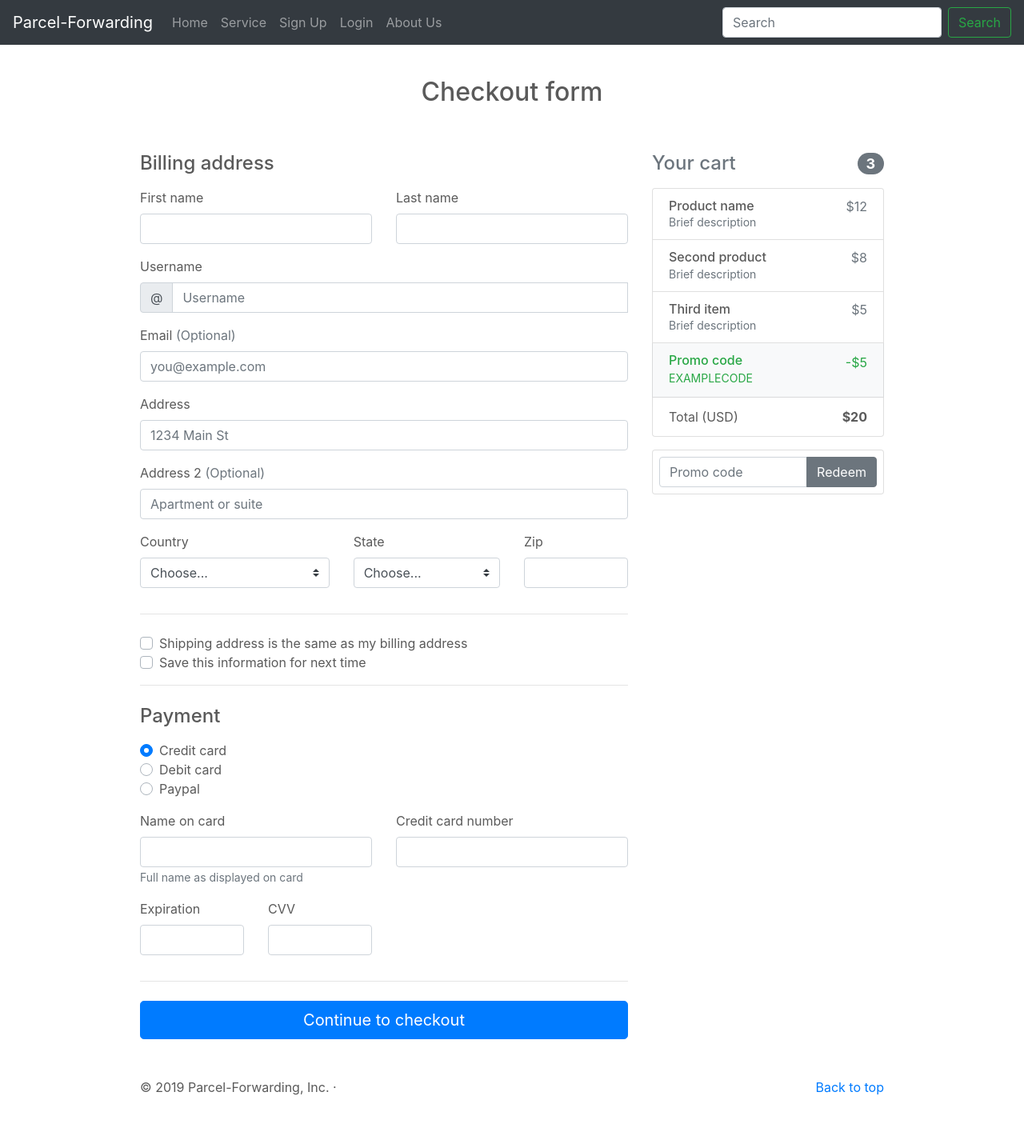
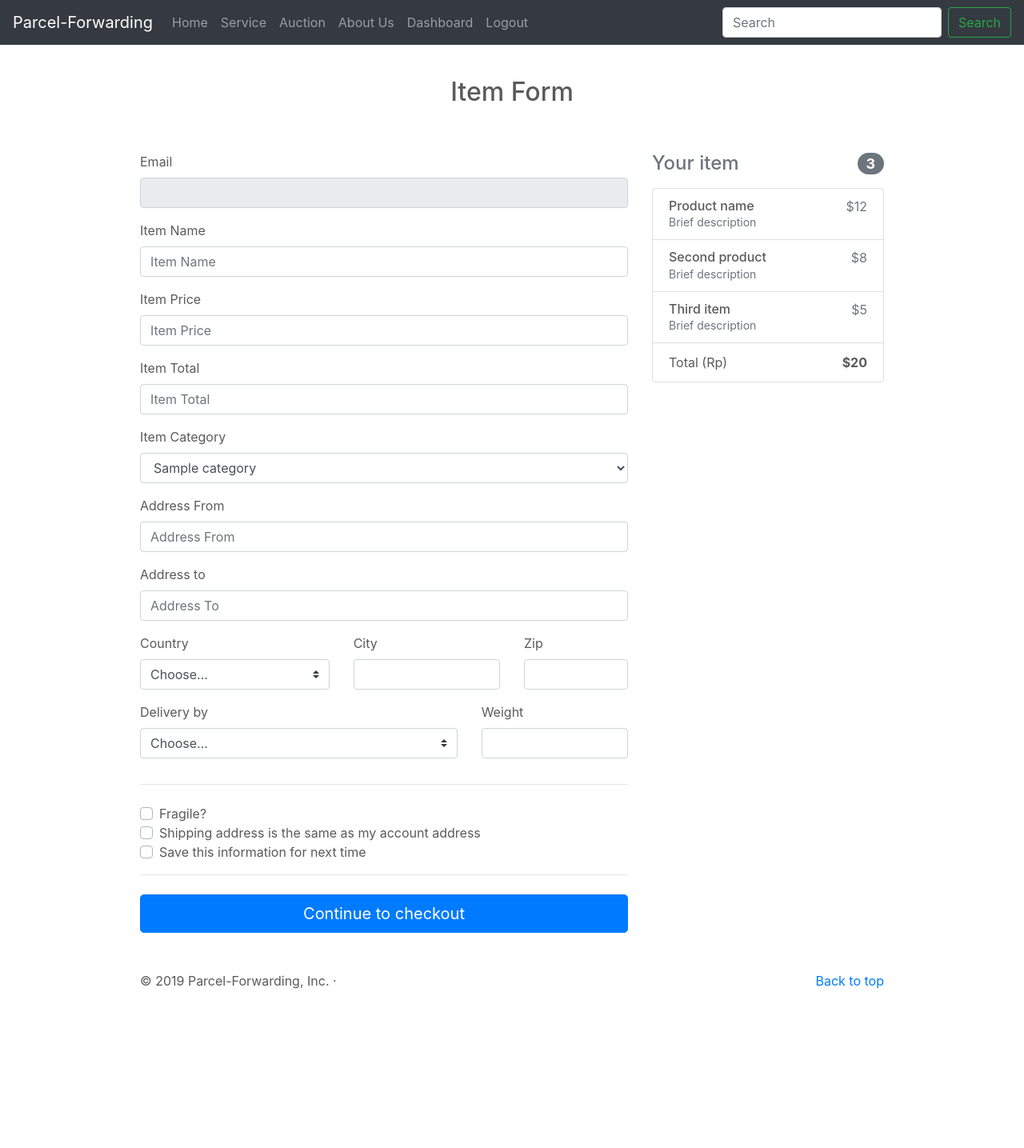
Before and after one commit to hardzal/parcell-forwarding, a CodeIgniter app: page /parcell-forwarding/service in a window 1280 px wide. Shown: the whole page at 80% size. After the commit the page ends 1236 px from the top, so only its background shows below. Run offline with CodeIgniter, Linux system fonts and the light colour scheme; a user stored in the database is signed in; data comes from the database, SQL or seed files in the repository; tables that the repository leaves empty or names only in its code hold one stand-in row (values such as "Sample post"); data that the repository does not hold is empty; some libraries are stand-ins or nearby versions.

Commit message:
add service pages

```diff
--- a/application/controllers/Service.php
+++ b/application/controllers/Service.php
@@ -6,17 +6,47 @@ class Service extends CI_Controller
 	public function __construct()
 	{
 		parent::__construct();
+		is_logged_in();
 		$this->load->library('form_validation');
+		$this->load->model('User_model', 'user');
+		$this->load->model('Item_model', 'item');
 	}
 
 	public function index()
 	{
-		$data['title'] = "Service";
+		$data['title'] = "Service Page";
+		$data['user'] = $this->user->getDataUser($this->session->userdata('email'));
+		$data['item_categories'] = $this->item->getItemCategories();
+		$data['states'] = $this->db->get('countries')->result_array();
+		$data['deliveries'] = $this->db->get('deliveries')->result_array();
+
+		$this->form_validation->set_rules('item_name', 'Item Name', 'required|trim|min_length[3]');
+		$this->form_validation->set_rules('item_price', 'Item Price', 'required|trim|numeric');
+		$this->form_validation->set_rules('item_total', 'Item Total', 'required|trim|numeric');
+		$this->form_validation->set_rules('item_category', 'Item Category', 'required|trim');
+		$this->form_validation->set_rules('address_from', 'Address From', 'required|trim');
+		$this->form_validation->set_rules('address_to', 'Address To', 'required|trim');
+		$this->form_validation->set_rules('country', 'Country', 'required|trim');
+		$this->form_validation->set_rules('city', 'City', 'required|trim');
+		$this->form_validation->set_rules('postcode', 'Postcode', 'required|numeric|trim|max_length[6]');
 
 		if ($this->form_validation->run() == FALSE) {
 			$this->load->view('layouts/header', $data);
 			$this->load->view('services/index', $data);
 			$this->load->view('layouts/footer');
-		} else { }
+		} else {
+			$item_name = $this->input->post('item_name');
+			$item_price = $this->input->post('item_price');
+			$item_total = $this->input->post('item_total');
+			$item_category = $this->input->post('item_category');
+			$address_from = $this->input->post('address_from');
+			$address_to = $this->input->post('address_to');
+			$country = $this->input->post('country');
+			$city = $this->input->post('city');
+			$postcode = $this->input->post('postcode');
+			$email = $this->input->post('email');
+
+			$item_code = base64_encode(random_bytes(8));
+		}
 	}
 }
--- a/application/models/Item_model.php
+++ b/application/models/Item_model.php
@@ -1,6 +1,6 @@
 <?php
 
-class Item_mode extends CI_Model
+class Item_model extends CI_Model
 {
 	public function getItems()
 	{ }
@@ -19,4 +19,9 @@ class Item_mode extends CI_Model
 
 	public function searchItems()
 	{ }
+
+	public function getItemCategories()
+	{
+		return $this->db->get('item_categories')->result_array();
+	}
 }
--- /dev/null
+++ b/application/views/auction/index.php
@@ -0,0 +1,4 @@
+<div class="container marketing" id="about-us">
+
+
+</div>
--- a/application/views/layouts/header.php
+++ b/application/views/layouts/header.php
@@ -35,14 +35,26 @@
 						<a class='nav-link' href='<?= base_url(); ?>service'>Service</a>
 					</li>
 					<li class='nav-item'>
-						<a class='nav-link' href='<?= base_url(); ?>auth/signup'>Sign Up</a>
-					</li>
-					<li class='nav-item'>
-						<a class='nav-link' href='<?= base_url(); ?>auth/login'>Login</a>
+						<a class='nav-link' href='<?= base_url(); ?>auction'>Auction</a>
 					</li>
 					<li class='nav-item'>
 						<a class='nav-link' href='<?= base_url(); ?>#about-us'>About Us</a>
 					</li>
+					<?php if (!$this->session->userdata('email')) : ?>
+						<li class='nav-item'>
+							<a class='nav-link' href='<?= base_url(); ?>auth/signup'>Sign Up</a>
+						</li>
+						<li class='nav-item'>
+							<a class='nav-link' href='<?= base_url(); ?>auth/login'>Login</a>
+						</li>
+					<?php else : ?>
+						<li class='nav-item'>
+							<a class='nav-link' href='<?= base_url(); ?>user'>Dashboard</a>
+						</li>
+						<li class='nav-item'>
+							<a class='nav-link' href='<?= base_url(); ?>auth/logout'>Logout</a>
+						</li>
+					<?php endif; ?>
 				</ul>
 				<form class="form-inline mt-2 mt-md-0" method="GET" action="<?= base_url(); ?>">
 					<input class="form-control mr-sm-2" type="text" placeholder="Search" aria-label="Search">
--- a/application/views/services/index.php
+++ b/application/views/services/index.php
@@ -1,12 +1,12 @@
 <div class="container mb-5">
 	<div class="py-5 text-center">
-		<h2>Checkout form</h2>
+		<h2>Item Form</h2>
 	</div>
 
 	<div class="row">
 		<div class="col-md-4 order-md-2 mb-4">
 			<h4 class="d-flex justify-content-between align-items-center mb-3">
-				<span class="text-muted">Your cart</span>
+				<span class="text-muted">Your item</span>
 				<span class="badge badge-secondary badge-pill">3</span>
 			</h4>
 			<ul class="list-group mb-3">
@@ -31,170 +31,135 @@
 					</div>
 					<span class="text-muted">$5</span>
 				</li>
-				<li class="list-group-item d-flex justify-content-between bg-light">
-					<div class="text-success">
-						<h6 class="my-0">Promo code</h6>
-						<small>EXAMPLECODE</small>
-					</div>
-					<span class="text-success">-$5</span>
-				</li>
 				<li class="list-group-item d-flex justify-content-between">
-					<span>Total (USD)</span>
+					<span>Total (Rp)</span>
 					<strong>$20</strong>
 				</li>
 			</ul>
+		</div>
 
-			<form class="card p-2">
-				<div class="input-group">
-					<input type="text" class="form-control" placeholder="Promo code">
-					<div class="input-group-append">
-						<button type="submit" class="btn btn-secondary">Redeem</button>
-					</div>
+		<div class="col-md-8 order-md-1">
+			<form method="POST" action="<?= base_url('service'); ?>" class="needs-validation">
+				<div class="mb-3">
+					<label for="email">Email</label>
+					<input type="email" class="form-control" value="<?= $user['email']; ?>" name="email" id="email" readonly />
 				</div>
-			</form>
-		</div>
-		<div class="col-md-8 order-md-1">
-			<h4 class="mb-3">Billing address</h4>
-			<form class="needs-validation" novalidate>
-				<div class="row">
-					<div class="col-md-6 mb-3">
-						<label for="firstName">First name</label>
-						<input type="text" class="form-control" id="firstName" placeholder="" value="" required>
-						<div class="invalid-feedback">
-							Valid first name is required.
-						</div>
-					</div>
-					<div class="col-md-6 mb-3">
-						<label for="lastName">Last name</label>
-						<input type="text" class="form-control" id="lastName" placeholder="" value="" required>
-						<div class="invalid-feedback">
-							Valid last name is required.
-						</div>
+
+				<div class="mb-3">
+					<label for="item_name">Item Name</label>
+					<input type="text" name="item_name" class="form-control" id="item_name" placeholder="Item Name">
+					<div class="invalid-feedback">
+						<?= form_error('item_name', '<small class="text-danger pl-3">', '</small>'); ?>
 					</div>
 				</div>
 
 				<div class="mb-3">
-					<label for="username">Username</label>
-					<div class="input-group">
-						<div class="input-group-prepend">
-							<span class="input-group-text">@</span>
-						</div>
-						<input type="text" class="form-control" id="username" placeholder="Username" required>
-						<div class="invalid-feedback" style="width: 100%;">
-							Your username is required.
-						</div>
+					<label for="item_price">Item Price</label>
+					<input type="text" name="item_price" class="form-control" id="item_price" placeholder="Item Price" />
+					<div class="invalid-feedback">
+						<?= form_error('item_price', '<small class="text-danger pl-3">', '</small>'); ?>
 					</div>
 				</div>
 
 				<div class="mb-3">
-					<label for="email">Email <span class="text-muted">(Optional)</span></label>
-					<input type="email" class="form-control" id="email" placeholder="you@example.com">
+					<label for="item_total">Item Total</label>
+					<input type="text" name="item_total" class="form-control" id="item_total" placeholder="Item Total" />
 					<div class="invalid-feedback">
-						Please enter a valid email address for shipping updates.
+						<?= form_error('item_total', '<small class="text-danger pl-3">', '</small>'); ?>
 					</div>
 				</div>
 
 				<div class="mb-3">
-					<label for="address">Address</label>
-					<input type="text" class="form-control" id="address" placeholder="1234 Main St" required>
+					<label for="address">Item Category</label>
+					<select name="item_category" class="form-control">
+						<?php foreach ($item_categories as $category) : ?>
+							<option value="<?= $category['name']; ?>"><?= $category['name']; ?></option>
+						<?php endforeach; ?>
+					</select>
 					<div class="invalid-feedback">
-						Please enter your shipping address.
+						<?= form_error('item_category', '<small class="text-danger pl-3">', '</small>'); ?>
 					</div>
 				</div>
 
 				<div class="mb-3">
-					<label for="address2">Address 2 <span class="text-muted">(Optional)</span></label>
-					<input type="text" class="form-control" id="address2" placeholder="Apartment or suite">
+					<label for="address_from">Address From</label>
+					<input type="text" name="address_from" class="form-control" id="address_from" placeholder="Address From">
+					<div class="invalid-feedback">
+						<?= form_error('address_from', '<small class="text-danger pl-3">', '</small>'); ?>
+					</div>
+				</div>
+
+				<div class="mb-3">
+					<label for="address_to">Address to</label>
+					<input type="text" name="address_to" class="form-control" id="address_to" placeholder="Address To">
+					<div class="invalid-feedback">
+						<?= form_error('address_to', '<small class="text-danger pl-3">', '</small>'); ?>
+					</div>
 				</div>
 
 				<div class="row">
 					<div class="col-md-5 mb-3">
 						<label for="country">Country</label>
-						<select class="custom-select d-block w-100" id="country" required>
-							<option value="">Choose...</option>
-							<option>United States</option>
+						<select name="country" class="custom-select d-block w-100" id="country" />
+						<option value="">Choose...</option>
+						<?php foreach ($states as $state) : ?>
+							<option value="<?= $state['name']; ?>"><?= $state['name']; ?></option>
+						<?php endforeach; ?>
 						</select>
 						<div class="invalid-feedback">
-							Please select a valid country.
+							<?= form_error('country', '<small class="text-danger pl-3">', '</small>'); ?>
 						</div>
 					</div>
 					<div class="col-md-4 mb-3">
-						<label for="state">State</label>
-						<select class="custom-select d-block w-100" id="state" required>
-							<option value="">Choose...</option>
-							<option>California</option>
-						</select>
+						<label for="inputCity">City</label>
+						<input type="text" class="form-control" id="inputCity" name="city" />
 						<div class="invalid-feedback">
-							Please provide a valid state.
+							<?= form_error('city', '<small class="text-danger pl-3">', '</small>'); ?>
 						</div>
 					</div>
 					<div class="col-md-3 mb-3">
 						<label for="zip">Zip</label>
-						<input type="text" class="form-control" id="zip" placeholder="" required>
+						<input name="postcode" type="text" class="form-control" id="zip" />
 						<div class="invalid-feedback">
-							Zip code required.
+							<?= form_error('postcode', '<small class="text-danger pl-3">', '</small>'); ?>
 						</div>
 					</div>
 				</div>
+
+				<div class="row">
+					<div class="col-md-8 mb-3">
+						<label for="delivery">Delivery by</label>
+						<select name="delivery" class="custom-select d-block w-100" id="delivery">
+							<option value="">Choose...</option>
+							<?php foreach ($deliveries as $delivery) : ?>
+								<option value="<?= $delivery['name']; ?>"><?= $delivery['name']; ?></option>
+							<?php endforeach; ?>
+						</select>
+						<div class="invalid-feedback">
+							<?= form_error('delivery', '<small class="text-danger pl-3">', '</small>'); ?>
+						</div>
+					</div>
+					<div class="col-md-4 mb-3">
+						<label for="Weight">Weight</label>
+						<input type="number" class="form-control" id="Weight" name="Weight" min=0 />
+						<div class="invalid-feedback">
+							<?= form_error('Weight', '<small class="text-danger pl-3">', '</small>'); ?>
+						</div>
+					</div>
+				</div>
+
 				<hr class="mb-4">
 				<div class="custom-control custom-checkbox">
+					<input name="fragile" type="checkbox" class="custom-control-input" id="fragile" />
+					<label class="custom-control-label" for="fragile">Fragile?</label>
+				</div>
+				<div class="custom-control custom-checkbox">
 					<input type="checkbox" class="custom-control-input" id="same-address">
-					<label class="custom-control-label" for="same-address">Shipping address is the same as my billing address</label>
+					<label class="custom-control-label" for="same-address">Shipping address is the same as my account address</label>
 				</div>
 				<div class="custom-control custom-checkbox">
 					<input type="checkbox" class="custom-control-input" id="save-info">
 					<label class="custom-control-label" for="save-info">Save this information for next time</label>
-				</div>
-				<hr class="mb-4">
-
-				<h4 class="mb-3">Payment</h4>
-
-				<div class="d-block my-3">
-					<div class="custom-control custom-radio">
-						<input id="credit" name="paymentMethod" type="radio" class="custom-control-input" checked required>
-						<label class="custom-control-label" for="credit">Credit card</label>
-					</div>
-					<div class="custom-control custom-radio">
-						<input id="debit" name="paymentMethod" type="radio" class="custom-control-input" required>
-						<label class="custom-control-label" for="debit">Debit card</label>
-					</div>
-					<div class="custom-control custom-radio">
-						<input id="paypal" name="paymentMethod" type="radio" class="custom-control-input" required>
-						<label class="custom-control-label" for="paypal">Paypal</label>
-					</div>
-				</div>
-				<div class="row">
-					<div class="col-md-6 mb-3">
-						<label for="cc-name">Name on card</label>
-						<input type="text" class="form-control" id="cc-name" placeholder="" required>
-						<small class="text-muted">Full name as displayed on card</small>
-						<div class="invalid-feedback">
-							Name on card is required
-						</div>
-					</div>
-					<div class="col-md-6 mb-3">
-						<label for="cc-number">Credit card number</label>
-						<input type="text" class="form-control" id="cc-number" placeholder="" required>
-						<div class="invalid-feedback">
-							Credit card number is required
-						</div>
-					</div>
-				</div>
-				<div class="row">
-					<div class="col-md-3 mb-3">
-						<label for="cc-expiration">Expiration</label>
-						<input type="text" class="form-control" id="cc-expiration" placeholder="" required>
-						<div class="invalid-feedback">
-							Expiration date required
-						</div>
-					</div>
-					<div class="col-md-3 mb-3">
-						<label for="cc-expiration">CVV</label>
-						<input type="text" class="form-control" id="cc-cvv" placeholder="" required>
-						<div class="invalid-feedback">
-							Security code required
-						</div>
-					</div>
 				</div>
 				<hr class="mb-4">
 				<button class="btn btn-primary btn-lg btn-block" type="submit">Continue to checkout</button>
--- a/application/views/users/change-profil.php
+++ b/application/views/users/change-profil.php
@@ -44,6 +44,7 @@
 							<label for="phone_number" class="col-lg-4 col-form-label">Phone Number</label>
 							<div class="col-lg-8">
 								<input type="text" class="form-control" id="phone_number" placeholder="Phone Number" name="phone_number" value="<?= $user['phone_number']; ?>" />
+								<?= form_error('phone_number', '<small class="text-danger pl-3">', '</small>'); ?>
 							</div>
 						</div>
 
@@ -61,6 +62,7 @@
 							<label for="birth_date" class="col-lg-4 col-form-label">Birth date</label>
 							<div class="col-lg-8">
 								<input type="date" class="form-control" id="birth_date" name="birth_date" value="<?= $user['birth_date']; ?>" />
+								<?= form_error('birth_date', '<small class="text-danger pl-3">', '</small>'); ?>
 							</div>
 						</div>
 
@@ -68,12 +70,14 @@
 							<label for="address" class="col-lg-4 col-form-label">Address</label>
 							<div class="col-lg-8">
 								<input type="text" class="form-control" id="address" placeholder="Address" name="address" value="<?= $user['address']; ?>" />
+								<?= form_error('address', '<small class="text-danger pl-3">', '</small>'); ?>
 							</div>
 						</div>
 						<div class="form-group row">
 							<label for="inputCity" class="col-lg-4 col-form-label">City</label>
 							<div class="col-lg-8">
 								<input type="text" class="form-control" id="inputCity" name="city" value="<?= $user['city']; ?>" />
+								<?= form_error('city', '<small class="text-danger pl-3">', '</small>'); ?>
 								<?= form_error('city', '<small class="text-danger pl-3">', '</small>'); ?>
 							</div>
 						</div>
@@ -91,6 +95,7 @@
 									<?php endforeach; ?>
 									<?= form_error('state', '<small class="text-danger pl-3">', '</small>'); ?>
 								</select>
+								<?= form_error('state', '<small class="text-danger pl-3">', '</small>'); ?>
 							</div>
 						</div>
 
```
Also changed, not shown: application/controllers/Auction.php (added, +18 -0 lines), application/controllers/Auth.php (+1 -12 lines), application/controllers/User.php (+14 -13 lines), application/controllers/Welcome.php (deleted, +0 -25 lines), application/views/auth/user-detail.php (+6 -6 lines), application/views/layouts/admin_sidebar.php (+18 -23 lines), application/views/users/index.php (+0 -21 lines), application/views/users/profile.php (added, +31 -0 lines).
